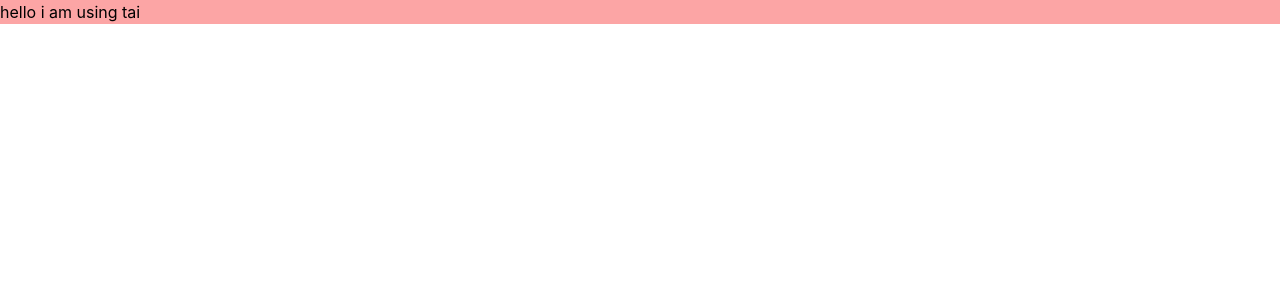
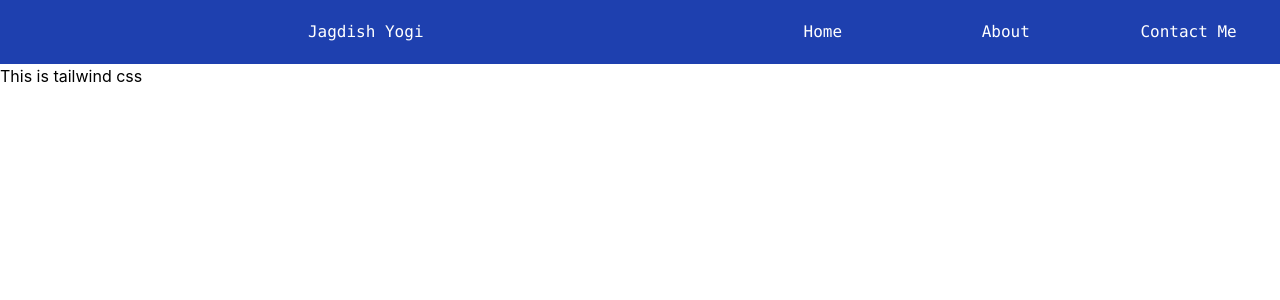
Before and after one commit to yogijagdish/personal-pprtfolio, a React (Create React App) app: page / in a window 1280 px wide. Shown: the top 300 px of the page. Built offline with nearby package versions, Linux system fonts and the light colour scheme.

Commit message:
working on navbar

```diff
--- a/public/index.html
+++ b/public/index.html
@@ -7,7 +7,7 @@
     <meta name="theme-color" content="#000000" />
     <meta
       name="description"
-      content="Web site created using create-react-app"
+      content="This is a portfolio developed for individual purposes and with the intention of learning something new and creative."
     />
     <link rel="apple-touch-icon" href="%PUBLIC_URL%/logo192.png" />
     <!--
@@ -24,7 +24,7 @@
       work correctly both with client-side routing and a non-root public URL.
       Learn how to configure a non-root public URL by running `npm run build`.
     -->
-    <title>React App</title>
+    <title>Jagdish Yogi -- portfolio</title>
   </head>
   <body>
     <noscript>You need to enable JavaScript to run this app.</noscript>
--- a/src/App.js
+++ b/src/App.js
@@ -1,10 +1,10 @@
-import logo from './logo.svg';
 import './App.css';
-
+import Navbar from './components/Navbar';
 function App() {
   return (
     <>
-    <p className='bg-red-300'> hello i am using tai</p>
+    <Navbar />
+    <p> This is tailwind css</p>
     </>
   );
 }
--- /dev/null
+++ b/src/components/Navbar.js
@@ -0,0 +1,13 @@
+import React from "react";
+export default function Navbar(props) {
+  return (
+    <nav>
+      <ul className="flex flex-row bg-blue-800 py-5">
+        <li className="font-mono text-white basis-2/3 text-center ">Jagdish Yogi</li>
+        <li className="font-mono text-white basis-1/6 text-center"> Home </li>
+        <li className="font-mono text-white basis-1/6 text-center"> About </li>
+        <li className="font-mono text-white basis-1/6 text-center"> Contact Me</li>
+      </ul>
+    </nav>
+  );
+}
```
Also changed, not shown: 1 other file (tests, documents, lock files or other folders).
